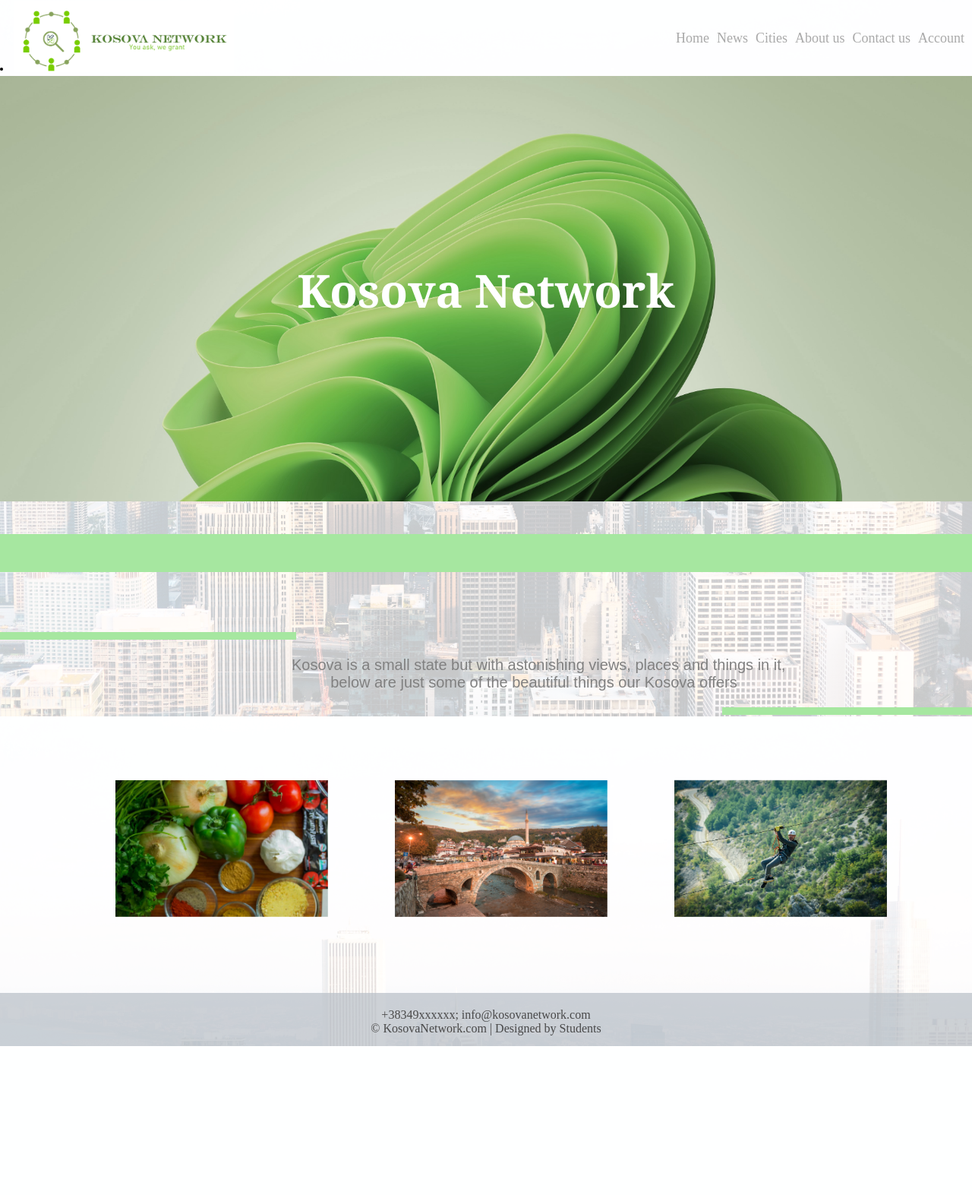
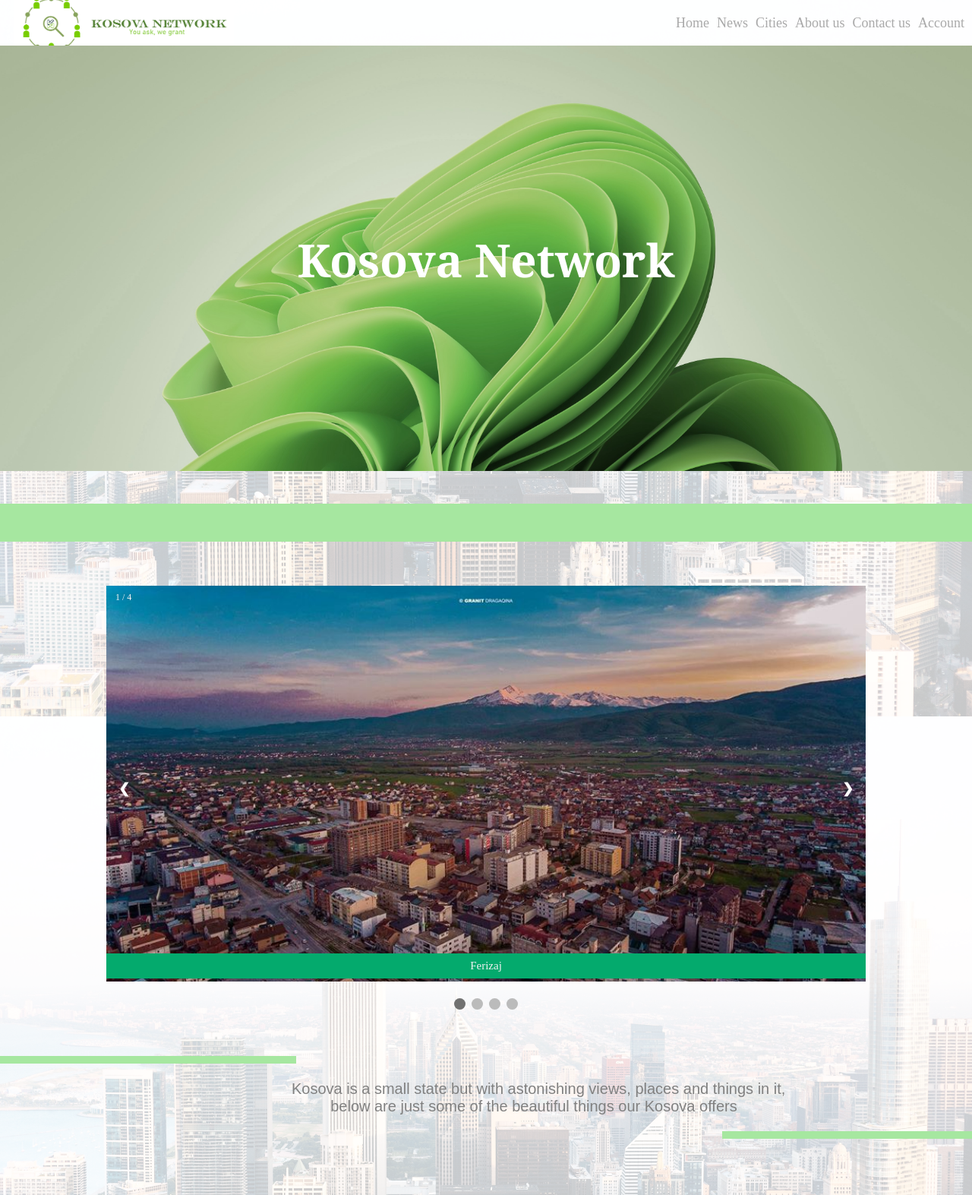
Before and after one commit to DeaFetahu/Inxhinieri-Web, a PHP site: page /faza1.html in a window 1280 px wide; the page is wider, and only the part inside the window is pictured. Shown: the top 1573 px of that part at 76% size. Before the commit the page ends 1377 px from the top of that part, so only its background shows below. Run offline with PHP 8.4, Linux system fonts and the light colour scheme.

Commit message:
Add files via upload

```diff
--- a/faza1.css
+++ b/faza1.css
@@ -157,3 +157,91 @@
     padding: 16px 32px;
 
   }
+
+  * {box-sizing:border-box}
+
+/* Slideshow container */
+.slideshow-container {
+  max-width: 1000px;
+  position: relative;
+  margin: auto;
+}
+
+/* Hide the images by default */
+.mySlides {
+  display: none;
+}
+
+/* Next & previous buttons */
+.prev, .next {
+  cursor: pointer;
+  position: absolute;
+  top: 50%;
+  width: auto;
+  margin-top: -22px;
+  padding: 16px;
+  color: white;
+  font-weight: bold;
+  font-size: 18px;
+  transition: 0.6s ease;
+  border-radius: 0 3px 3px 0;
+  user-select: none;
+}
+
+/* Position the "next button" to the right */
+.next {
+  right: 0;
+  border-radius: 3px 0 0 3px;
+}
+
+/* On hover, add a black background color with a little bit see-through */
+.prev:hover, .next:hover {
+  background-color: rgba(0,0,0,0.8);
+}
+
+/* Caption text */
+.text {
+  color: #f2f2f2;
+  font-size: 15px;
+  padding: 8px 12px;
+  position: absolute;
+  bottom: 8px;
+  width: 100%;
+  text-align: center;
+}
+
+/* Number text (1/3 etc) */
+.numbertext {
+  color: #f2f2f2;
+  font-size: 12px;
+  padding: 8px 12px;
+  position: absolute;
+  top: 0;
+}
+
+/* The dots/bullets/indicators */
+.dot {
+  cursor: pointer;
+  height: 15px;
+  width: 15px;
+  margin: 0 2px;
+  background-color: #bbb;
+  border-radius: 50%;
+  display: inline-block;
+  transition: background-color 0.6s ease;
+}
+
+.active, .dot:hover {
+  background-color: #717171;
+}
+
+/* Fading animation */
+.fade {
+  animation-name: fade;
+  animation-duration: 1.5s;
+}
+
+@keyframes fade {
+  from {opacity: .4}
+  to {opacity: 1}
+}
--- a/faza1.html
+++ b/faza1.html
@@ -12,13 +12,29 @@
           </li>
           <ul>
             <li><a href="faza1.html">Home</a></li>
-            <li><a href="news.php">News</a></li>
-            <li><a href="qytetet.php">Cities</a></li>
+            <li><a href="news.html">News</a></li>
+            <li><a href="qytetet.html">Cities</a></li>
             <li><a href="Aboutus.html">About us</a></li>
             <li><a href="contactus.html">Contact us</a></li>
             <li><a href="account.html">Account</a></li>
           </ul>
       </header>
+
+
+
+
+
+
+
+
+
+
+
+
+
+
+
+
         <main class="mainHome">
            <div class="container">
             <img id="fotoHome" src="fotot/backgroundHome1.jpg" style="width:100%;">
@@ -28,11 +44,60 @@
           <h1 style="height: 50px;background-color: rgb(166, 231, 160) ;"></h1>
           <br>
           <br>
+
+          <div class="slideshow-container">
+
+            <!-- Full-width images with number and caption text -->
+            <div class="mySlides fade">
+              <div class="numbertext">1 / 4</div>
+              <img src="fotot/ferizaj.jpg" style="width:100%">
+              <div class="text">Ferizaj</div>
+            </div>
+
+            <div class="mySlides fade">
+              <div class="numbertext">2 / 4</div>
+              <img src="fotot/gjilan.png" style="width:100%">
+              <div class="text">Gjilan</div>
+            </div>
+
+            <div class="mySlides fade">
+              <div class="numbertext">3 / 4</div>
+              <img src="fotot/prishtine.jpg" style="width:100%">
+              <div class="text">Prishtine</div>
+            </div>
+
+            <div class="mySlides fade">
+                <div class="numbertext">4 / 4</div>
+                <img src="fotot/gjakove.jpg" style="width:100%">
+                <div class="text">Gjakova</div>
+              </div>
+
+            <!-- Next and previous buttons -->
+            <a class="prev" onclick="plusSlides(-1)">&#10094;</a>
+            <a class="next" onclick="plusSlides(1)">&#10095;</a>
+          </div>
+          <br>
+
+          <!-- The dots/circles -->
+          <div style="text-align:center">
+            <span class="dot" onclick="currentSlide(1)"></span>
+            <span class="dot" onclick="currentSlide(2)"></span>
+            <span class="dot" onclick="currentSlide(3)"></span>
+            <span class="dot" onclick="currentSlide(4)"></span>
+          </div>
+
+          <br>
+          <br>
+
         <h1 style="height:10px ;background-color: rgb(166, 231, 160); width: 390px;"></h1>
          <p1 style="margin-left:30% ; font-family:'Poppins',sans-serif; color: gray; font-size: 20px;">Kosova is a small state but with astonishing views, places and things in it,</p1><br>
              <p2 style="margin-left:34% ; font-family:'Poppins',sans-serif; color: gray; font-size: 20px;">below are just some of the beautiful things our Kosova offers </p2>
 
+
+
              <h1 style="height:10px ;background-color: rgb(166, 231, 160); width: 390px; margin-left: 74.3%;"></h1>
+
+
 
           <div class="row">
             <div class="column">
@@ -62,9 +127,39 @@
                 </div>
           </div>
 
+
+
         </main>
         <br>
         <br>
+
+
+
+
+
+
+
+
+
+
+
+
+
+
+
+
+
+
+
+
+
+
+
+
+
+
+
+
         <div class="footer">
             <div class="footer-bottom">
                 +38349xxxxxx; info@kosovanetwork.com
--- a/myscript.js
+++ b/myscript.js
@@ -11,7 +11,32 @@
         alert("Your input is correct ");
     }
 }
-/*faza 1 css */
 
+let slideIndex = 1;
+showSlides(slideIndex);
 
-/*-------------------------------------------------------*/
+// Next/previous controls
+function plusSlides(n) {
+  showSlides(slideIndex += n);
+}
+
+// Thumbnail image controls
+function currentSlide(n) {
+  showSlides(slideIndex = n);
+}
+
+function showSlides(n) {
+  let i;
+  let slides = document.getElementsByClassName("mySlides");
+  let dots = document.getElementsByClassName("dot");
+  if (n > slides.length) {slideIndex = 1}
+  if (n < 1) {slideIndex = slides.length}
+  for (i = 0; i < slides.length; i++) {
+    slides[i].style.display = "none";
+  }
+  for (i = 0; i < dots.length; i++) {
+    dots[i].className = dots[i].className.replace(" active", "");
+  }
+  slides[slideIndex-1].style.display = "block";
+  dots[slideIndex-1].className += " active";
+}
```
